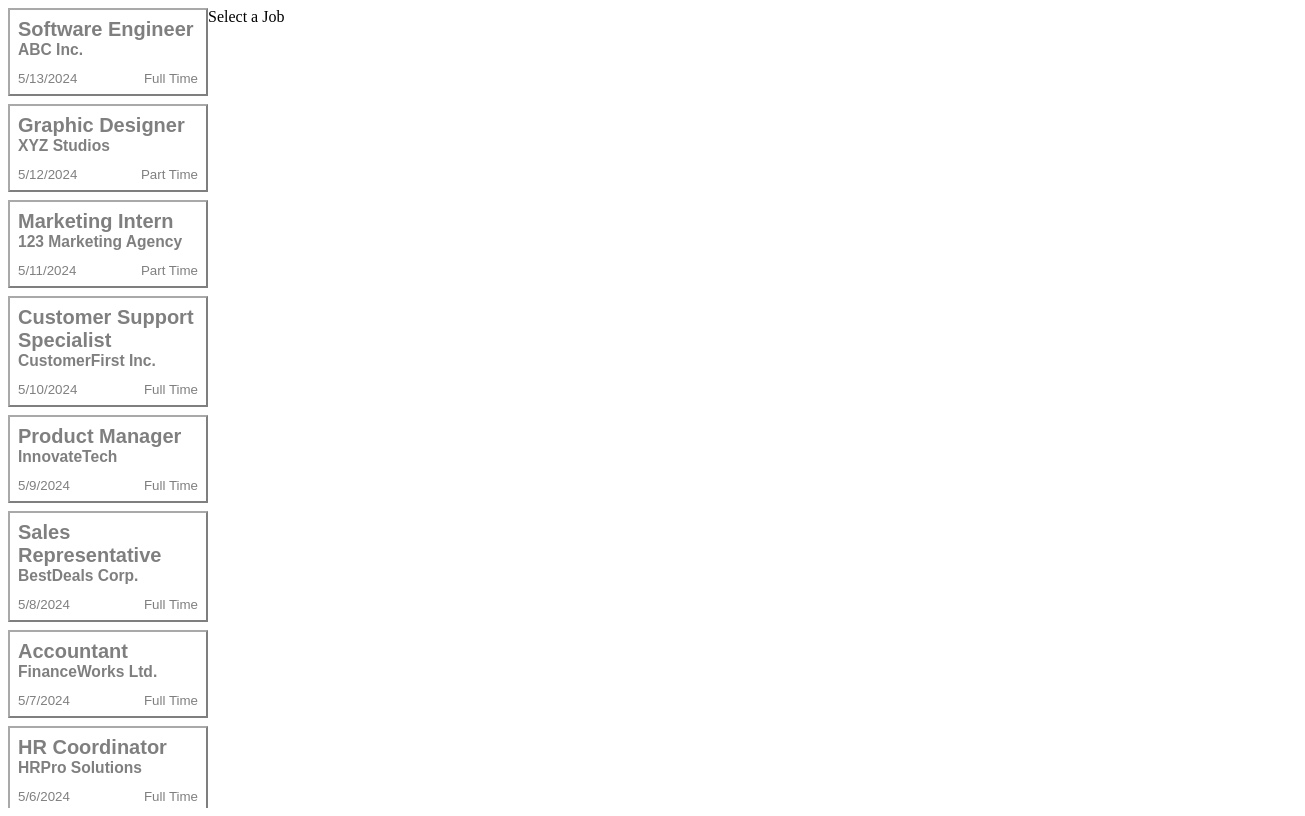
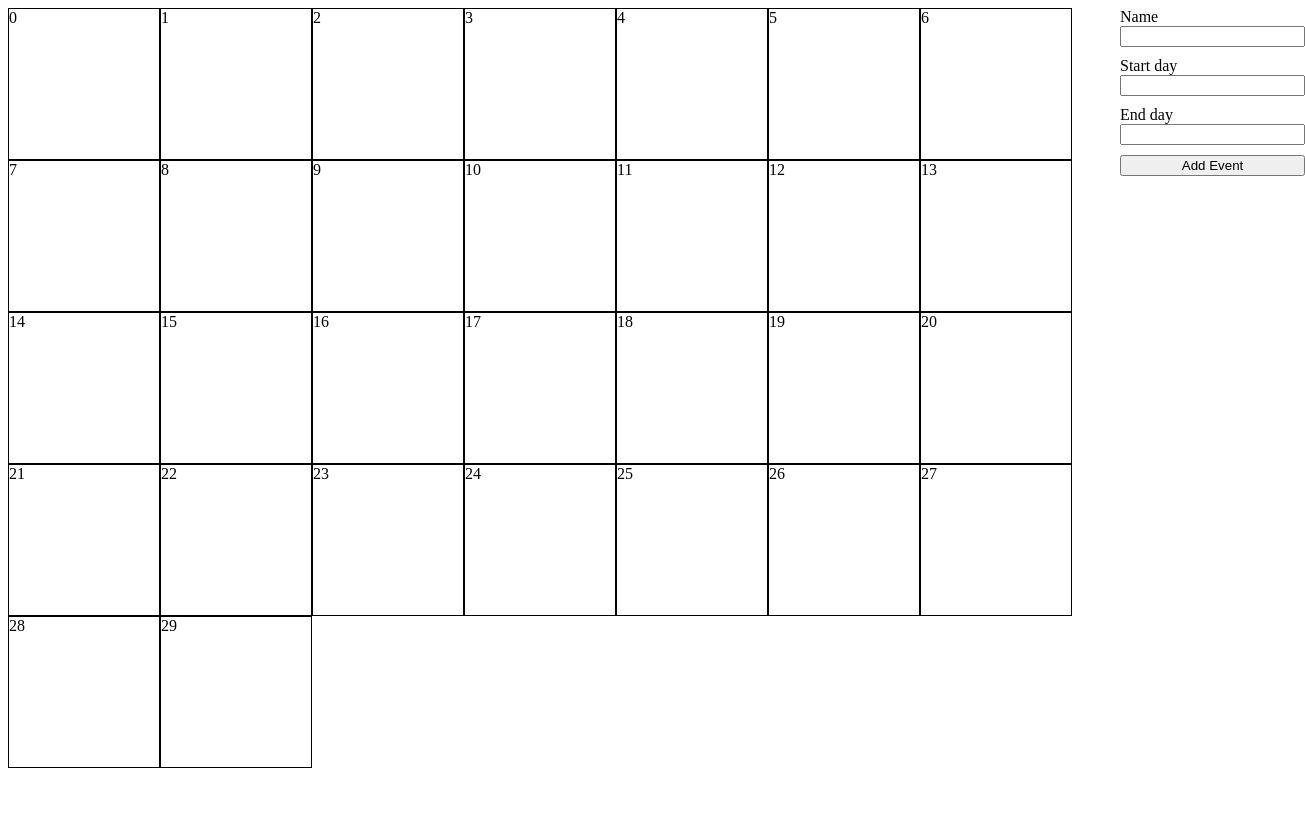
Before and after one commit to zkirby/react-coding-practice, a React (Vite) app: page / in a window 1280 px wide. Shown: the whole page, 1305 px wide, since content can reach past the window. Built offline with nearby package versions, Linux system fonts and the light colour scheme.

Commit message:
feat: add Calender events question

```diff
--- a/src/main.tsx
+++ b/src/main.tsx
@@ -1,9 +1,9 @@
 import ReactDOM from "react-dom/client";
-import SelectAndExamine from "./questions/SelectAndExamine/Solution";
+import CalendarEvents from "./questions/CalendarEvents/Solution";
 
 ReactDOM.createRoot(document.getElementById("root")!).render(
   // -----------------------------------------
   // ------ TEST SOLUTIONS HERE --------------
   // -----------------------------------------
-  <SelectAndExamine />
+  <CalendarEvents />
 );
--- /dev/null
+++ b/src/questions/CalendarEvents/Solution.tsx
@@ -0,0 +1,127 @@
+import { useRef, useState } from "react";
+import "./solution.css";
+
+const clsx = (...args: (string | boolean)[]) => args.filter(Boolean).join(" ");
+
+interface CalendarEvent {
+  id: number;
+  start: number;
+  end: number;
+  name: string;
+}
+
+const DEFAULT_FORM_STATE = {
+  start: "",
+  end: "",
+  name: "",
+};
+
+export default function CalendarEvents() {
+  const [formData, setFormData] = useState(DEFAULT_FORM_STATE);
+  const [selectedEventId, setSelectedEventId] = useState(null);
+  const [events, setEvents] = useState<CalendarEvent[]>([]);
+  const id = useRef(0);
+
+  const updateFormValue = (value, key) =>
+    setFormData((f) => ({ ...f, [key]: value }));
+
+  const addOrEditEvent = () => {
+    console.log(formData);
+    if (selectedEventId) {
+      setEvents((evts) => {
+        return [
+          ...evts.filter((e) => e.id !== selectedEventId),
+          { id: selectedEventId, ...formData },
+        ];
+      });
+      setSelectedEventId(null);
+    } else {
+      id.current += 1;
+      setEvents((e) => [
+        ...e,
+        {
+          id: id.current,
+          name: formData.name,
+          start: parseInt(formData.start),
+          end: parseInt(formData.end),
+        },
+      ]);
+    }
+
+    setFormData(DEFAULT_FORM_STATE);
+  };
+
+  const editEvent = (event) => {
+    setSelectedEventId(event.id);
+    setFormData(event);
+  };
+
+  return (
+    <div className="ce__wrapper">
+      <div className="ce__calendar-body">
+        {Array.from({ length: 30 }, (_, key) => {
+          return (
+            <div className="ce__calendar-body__cell" key={key}>
+              {key}
+              {events.map((e) => {
+                if (e.start <= key && e.end >= key) {
+                  return (
+                    <div
+                      onClick={() => {
+                        editEvent(e);
+                      }}
+                      className={clsx(
+                        "ce__calendar-body__cell-event__all-day",
+                        e.start === key && "left-end",
+                        e.end === key && "right-end"
+                      )}
+                    >
+                      {e.start === key && e.name}
+                    </div>
+                  );
+                }
+              })}
+            </div>
+          );
+        })}
+      </div>
+
+      <form
+        className="ce__calendar-form"
+        onSubmit={(e) => {
+          e.preventDefault();
+          addOrEditEvent();
+        }}
+      >
+        <label>
+          Name
+          <input
+            type="text"
+            value={formData?.name}
+            onChange={(e) => updateFormValue(e.target.value, "name")}
+          />
+        </label>
+
+        <label>
+          Start day
+          <input
+            type="number"
+            value={formData.start}
+            onChange={(e) => updateFormValue(e.target.value, "start")}
+          />
+        </label>
+
+        <label>
+          End day
+          <input
+            type="number"
+            value={formData.end}
+            onChange={(e) => updateFormValue(e.target.value, "end")}
+          />
+        </label>
+
+        <button>Add Event</button>
+      </form>
+    </div>
+  );
+}
--- /dev/null
+++ b/src/questions/CalendarEvents/solution.css
@@ -0,0 +1,38 @@
+.ce__wrapper {
+    display: flex;
+}
+
+.ce__calendar-body {
+    display: grid;
+    grid-template-columns: repeat(7, 1fr);
+    margin-right: 3rem;
+}
+
+.ce__calendar-body__cell {
+    height: 150px;
+    aspect-ratio: 1 / 1;
+
+    border: 1px solid black;
+}
+
+.ce__calendar-body__cell-event__all-day {
+    background-color: red;
+    width: 100%;
+    height: 20px;
+    cursor: pointer;
+}
+
+.ce__calendar-body__cell-event__all-day.left-end {
+    border-start-start-radius: 20px;
+    border-end-start-radius: 20px;
+}
+.ce__calendar-body__cell-event__all-day.right-end {
+    border-end-end-radius: 20px;
+    border-start-end-radius: 20px;
+}
+
+.ce__calendar-form {
+    display: flex;
+    flex-direction: column;
+    row-gap: 10px;
+}
--- a/src/questions/SelectAndExamine/Solution.tsx
+++ b/src/questions/SelectAndExamine/Solution.tsx
@@ -54,8 +54,8 @@ export default function SelectAndExamine() {
 
 function SelectAndExaminePanel({ id }: { id: number }) {
   const [job, setJob] = useState<Job | null>(null);
-
   const [loading, setLoading] = useState(false);
+  // Ensure only the most recent data is displayed
   const counter = useRef(0);
 
   useEffect(() => {
@@ -64,7 +64,6 @@ function SelectAndExaminePanel({ id }: { id: number }) {
       const position = counter.current;
 
       setLoading(true);
-
       const job = await api.jobDescription(id);
 
       if (position >= counter.current) {
```
Also changed, not shown: src/questions/CalendarEvents/prompt.md (added, +16 -0 lines), src/questions/CalendarEvents/calendar.png (added), 1 other file (tests, documents, lock files or other folders).
